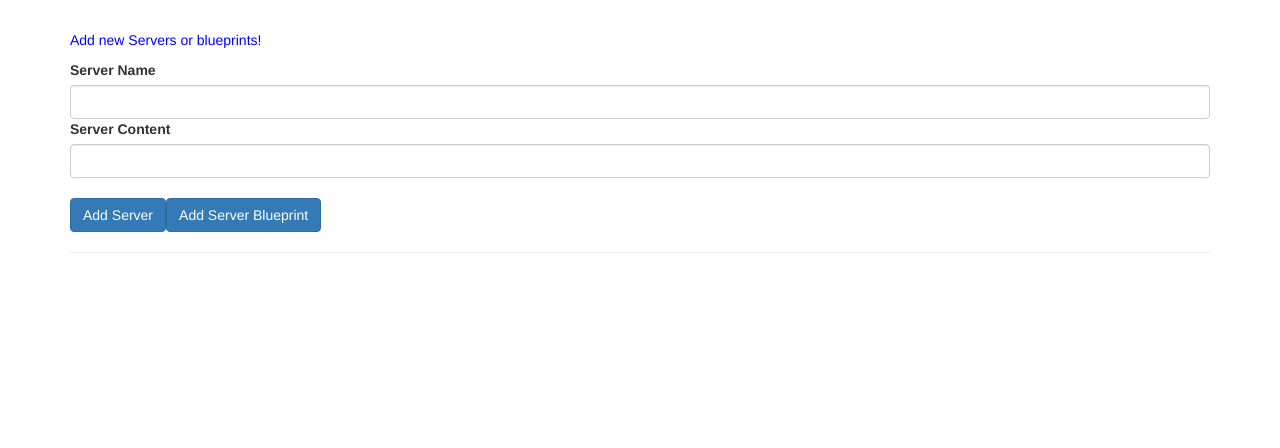
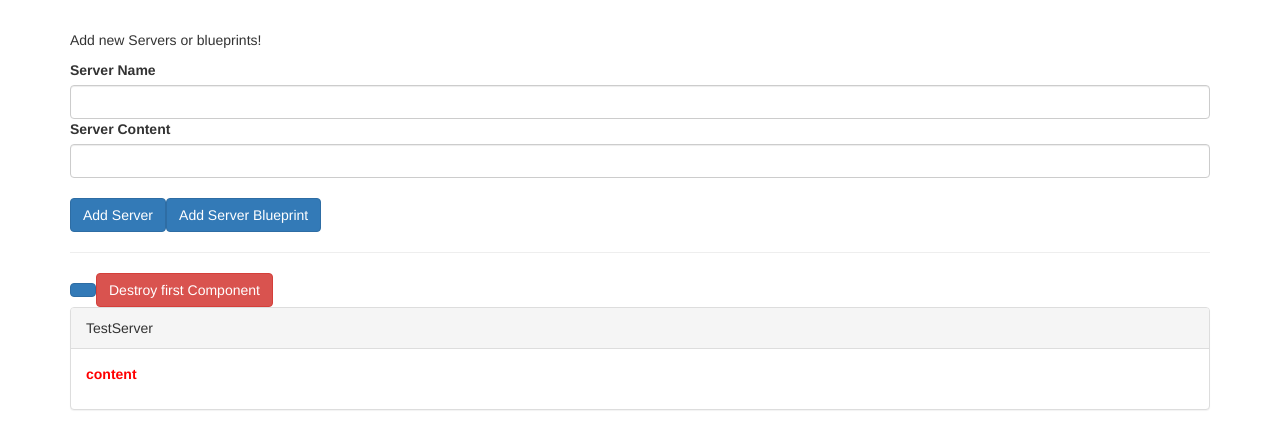
Before and after one commit to NickolayK/a8bootstrapTutorial, an Angular app: page / in a window 1280 px wide. Shown: the top 448 px of the page. Built offline with nearby package versions, Linux system fonts and the light colour scheme.

Commit message:
wrap up!

```diff
--- a/src/app/app.component.html
+++ b/src/app/app.component.html
@@ -1,34 +1,16 @@
 <div class="container">
-  <div class="row">
-    <div class="col-xs-12">
-      <p>Add new Servers or blueprints!</p>
-      <label>Server Name</label>
-      <input type="text" class="form-control" [(ngModel)]="newServerName">
-      <label>Server Content</label>
-      <input type="text" class="form-control" [(ngModel)]="newServerContent">
-      <br>
-      <button
-        class="btn btn-primary"
-        (click)="onAddServer()">Add Server</button>
-      <button
-        class="btn btn-primary"
-        (click)="onAddBlueprint()">Add Server Blueprint</button>
-    </div>
-  </div>
+  <app-cockpit (customAddServer)="onAddServer($event)"></app-cockpit>
   <hr>
   <div class="row">
     <div class="col-xs-12">
-      <div
-        class="panel panel-default"
-        *ngFor="let element of serverElements">
-        <div class="panel-heading">{{ element.name }}</div>
-        <div class="panel-body">
-          <p>
-            <strong *ngIf="element.type === 'server'" style="color: red">{{ element.content }}</strong>
-            <em *ngIf="element.type === 'blueprint'">{{ element.content }}</em>
-          </p>
-        </div>
-      </div>
+      <button class="btn btn-primary" (click)="onChangeFirst()"></button>
+      <button class="btn btn-danger" (click)="destroyFirt()"> Destroy first Component</button>
+      <app-server-elem [customElement]="element" [name]="element.name"  *ngFor="let element of serverElements">
+        <p #contentParagraph>
+          <strong *ngIf="element.type === 'server'" style="color: red">{{ element.content }}</strong>
+          <em *ngIf="element.type === 'blueprint'">{{ element.content }}</em>
+        </p>
+      </app-server-elem>
     </div>
   </div>
 </div>
--- a/src/app/app.component.scss
+++ b/src/app/app.component.scss
@@ -2,6 +2,7 @@
     margin-top: 30px;
   }
 
+
   p {
     color: blue;
   }
--- a/src/app/app.component.ts
+++ b/src/app/app.component.ts
@@ -6,24 +6,18 @@ import { Component } from '@angular/core';
   styleUrls: ['./app.component.scss']
 })
 export class AppComponent {
-  serverElements = [];
-  newServerName = '';
-  newServerContent = '';
+  serverElements = [{type : 'server' , name : "TestServer", content : 'content'}];
 
-  onAddServer() {
-    this.serverElements.push({
-      type: 'server',
-      name: this.newServerName,
-      content: this.newServerContent
-    });
+
+  onAddServer(event){
+
+    this.serverElements.push(event);
   }
 
-  onAddBlueprint() {
-    this.serverElements.push({
-      type: 'blueprint',
-      name: this.newServerName,
-      content: this.newServerContent
-    });
+  onChangeFirst(){
+    this.serverElements[0].name = 'new name';
   }
-
+  destroyFirt(){
+    this.serverElements.splice( 0,1);
+  }
 }
--- a/src/app/app.module.ts
+++ b/src/app/app.module.ts
@@ -6,6 +6,8 @@ import { AppComponent } from './app.component';
 
 
 import {FormsModule} from '@angular/forms';
+import { CockpitComponent } from './cockpit/cockpit.component';
+import { ServerElemComponent } from './server-elem/server-elem.component';
 
 
 
@@ -15,6 +17,8 @@ import {FormsModule} from '@angular/forms';
 @NgModule({
   declarations: [
     AppComponent,
+    CockpitComponent,
+    ServerElemComponent,
   ],
   imports: [
     BrowserModule,
--- /dev/null
+++ b/src/app/cockpit/cockpit.component.html
@@ -0,0 +1,21 @@
+<div class="row">
+  <div class="col-xs-12">
+    <p>Add new Servers or blueprints!</p>
+    <label>Server Name</label>
+    <!-- <input type="text" class="form-control" [(ngModel)]="newServerName"> -->
+    <input type="text" #newServerName class="form-control">
+    <label>Server Content</label>
+    <!-- <input type="text" class="form-control" [(ngModel)]="newServerContent"> -->
+    <input type="text" #newServerContentInput class="form-control">
+    <br>
+
+    <!-- <button class="btn btn-primary" (click)="onAddServer()">Add Server</button>
+    <button class="btn btn-primary" (click)="onAddBlueprint()">Add Server Blueprint</button>
+     -->
+    <button class="btn btn-primary" (click)="onAddServer(newServerName )">Add Server</button>
+    <button class="btn btn-primary" (click)="onAddBlueprint(newServerName.value)">Add Server Blueprint</button>
+
+
+
+</div>
+</div>
--- /dev/null
+++ b/src/app/cockpit/cockpit.component.ts
@@ -0,0 +1,54 @@
+import { Component, OnInit , EventEmitter , Output, ViewChild, ElementRef} from '@angular/core';
+
+@Component({
+  selector: 'app-cockpit',
+  templateUrl: './cockpit.component.html',
+  styleUrls: ['./cockpit.component.scss']
+})
+export class CockpitComponent implements OnInit {
+
+  // newServerName = '';
+  // newServerContent = '';
+  @Output('customAddServer') addServer:EventEmitter<{ type:string , name :string , content :string }> = new EventEmitter();
+
+  @ViewChild('newServerContentInput' , { static : true  }) newServerContentInput :ElementRef
+  constructor() { }
+
+  ngOnInit() {
+  }
+  // onAddServer() {
+
+  //   this.addServer.emit({
+  //     type: 'server',
+  //     name: this.newServerName,
+  //     content: this.newServerContent,
+  //   });
+
+  // }
+
+  // onAddBlueprint() {
+  //   this.addServer.emit({
+  //     type: 'blueprint',
+  //     name: this.newServerName,
+  //     content: this.newServerContent
+  //   });
+  // }
+  onAddServer(serverName :HTMLInputElement ) {
+
+
+    this.addServer.emit({
+      type: 'server',
+      name: serverName.value,
+      content: this.newServerContentInput.nativeElement.value
+    });
+
+  }
+
+  onAddBlueprint(serverName :HTMLInputElement ) {
+    this.addServer.emit({
+      type: 'blueprint',
+      name: serverName.value,
+      content: this.newServerContentInput.nativeElement.value
+    });
+  }
+}
--- /dev/null
+++ b/src/app/server-elem/server-elem.component.html
@@ -0,0 +1,7 @@
+<div class="panel panel-default">
+  <!-- <div class="panel-heading">{{ element.name }}</div> -->
+  <div class="panel-heading" #heading>{{ name }}</div>
+  <div class="panel-body">
+      <ng-content></ng-content>
+  </div>
+</div>
--- /dev/null
+++ b/src/app/server-elem/server-elem.component.scss
@@ -0,0 +1,6 @@
+p {
+    color: blue;
+  }
+  label{
+      color: red
+  }
--- /dev/null
+++ b/src/app/server-elem/server-elem.component.ts
@@ -0,0 +1,56 @@
+import { Component, OnInit , Input, ViewEncapsulation ,OnChanges,ViewChild,ElementRef,
+   SimpleChanges, DoCheck, AfterContentInit, AfterContentChecked, AfterViewChecked, AfterViewInit, OnDestroy, ContentChild} from '@angular/core';
+
+@Component({
+  selector: 'app-server-elem',
+  templateUrl: './server-elem.component.html',
+  styleUrls: ['./server-elem.component.scss'],
+  encapsulation : ViewEncapsulation.Emulated
+})
+export class ServerElemComponent implements OnInit , OnChanges ,
+DoCheck ,AfterContentInit ,AfterContentChecked , AfterViewChecked, OnDestroy ,AfterViewInit
+{
+  @ViewChild('heading' , { static : true  }) header :ElementRef
+  @Input('customElement') element:{type:string, name:string , content:string} ;
+  @Input() name :string;
+  @ContentChild('contentParagraph', {static:true}) projectedContent :ElementRef;
+  constructor() {
+
+    console.log('constructor log');
+
+  }
+
+  ngOnInit() {
+    console.log('ngOnInit log');
+    console.log("Text content of the header : "  + this.header.nativeElement.textContent);
+    console.log("Text content of projection : "  + this.projectedContent.nativeElement.textContent);
+  }
+
+  ngOnChanges(changes :SimpleChanges){
+    console.log('ngOnChanges');
+    console.log(changes)
+  }
+
+  ngDoCheck(){
+    console.log('ngDoCheck logs')
+  }
+
+  ngAfterContentInit(){
+    console.log('ngAfterContentInit');
+    console.log("Text content of projection : "  + this.projectedContent.nativeElement.textContent);
+  }
+  ngAfterContentChecked(){
+    console.log('ngAfterContentChecked')
+  }
+
+  ngAfterViewChecked(){
+    console.log('ngAfterViewChecked')
+  }
+  ngAfterViewInit(){
+    console.log('ngAfterViewInit');
+    console.log(this.header.nativeElement.textContent)
+  }
+  ngOnDestroy(){
+    console.log('on destroy')
+  }
+}
```
Also changed, not shown: src/app/cockpit/cockpit.component.scss (added).
